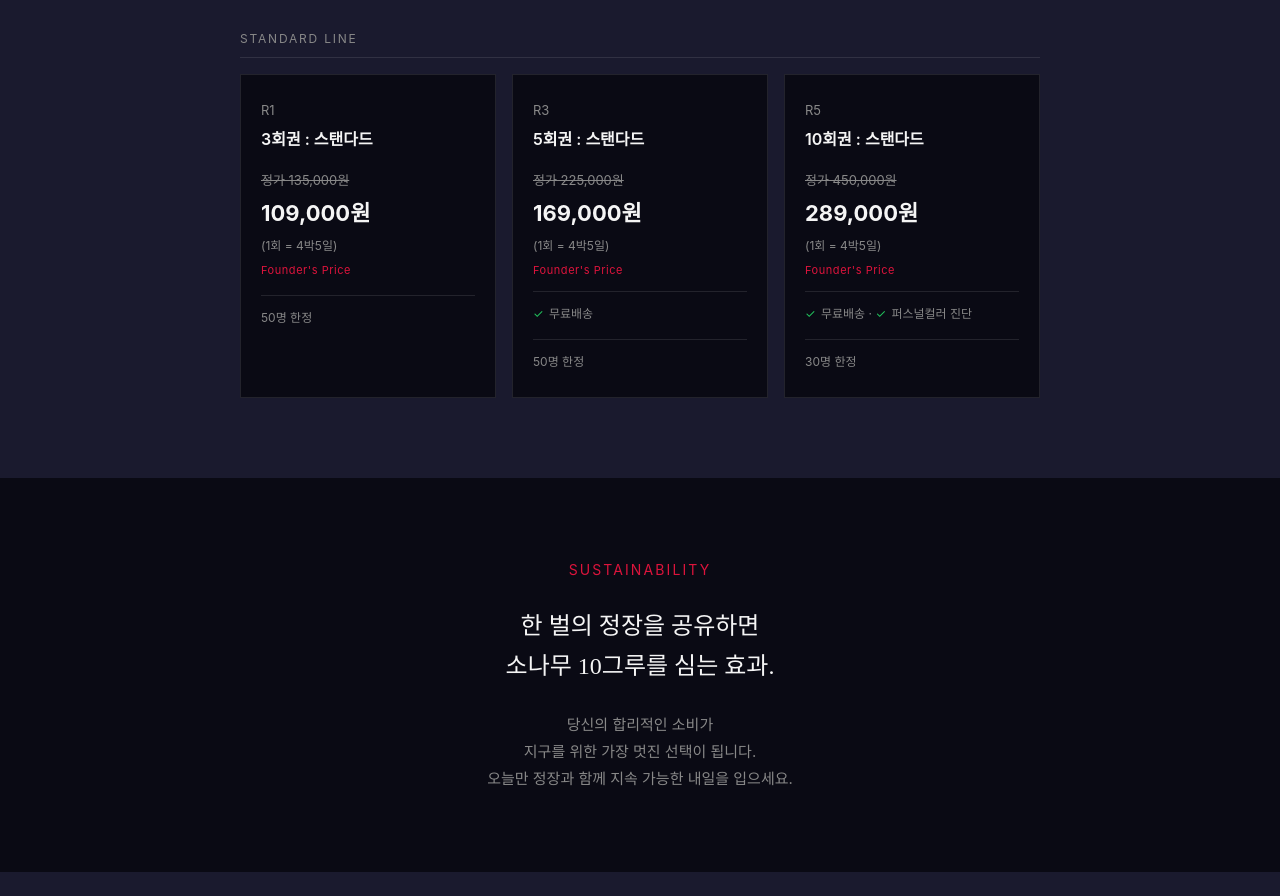
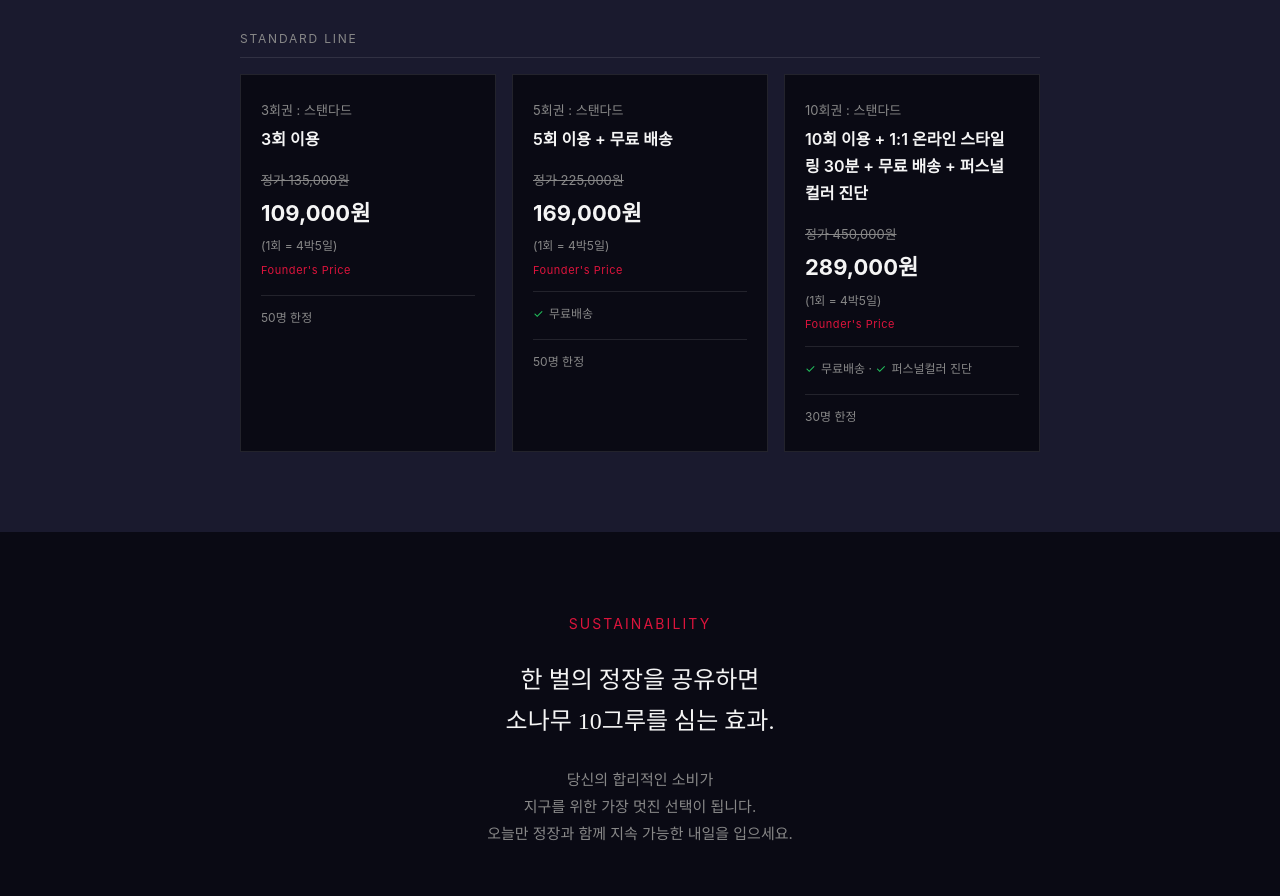
Before and after one commit to sjwoo1999/todaysuit, a plain HTML site: page index.html in a window 1280 px wide. Shown: the part 8407-9303 px from the top of the page. Drawn offline with Linux system fonts and the light colour scheme; a web font is replaced by a local one.

Commit message:
🔨 Modified: index.html
Modified: index.html

```diff
--- a/index.html
+++ b/index.html
@@ -2131,9 +2131,9 @@
             <p class="reward-section-title">STANDARD LINE</p>
             <div class="reward-grid">
                 <div class="reward-card">
-                    <p class="reward-name">R1</p>
-                    <p class="reward-title">3회권
+                    <p class="reward-name">3회권
                         : 스탠다드</p>
+                    <p class="reward-title">3회 이용</p>
                     <p class="reward-original">정가 135,000원</p>
                     <p class="reward-price">109,000원</p>
                     <p class="reward-unit">(1회 = 4박5일)</p>
@@ -2142,9 +2142,10 @@
                 </div>
 
                 <div class="reward-card">
-                    <p class="reward-name">R3</p>
-                    <p class="reward-title">5회권
-                        : 스탠다드</p>
+                    <p class="reward-name">5회권
+                        : 스탠다드 </p>
+                    <p class="reward-title">5회 이용
+                        + 무료 배송</p>
                     <p class="reward-original">정가 225,000원</p>
                     <p class="reward-price">169,000원</p>
                     <p class="reward-unit">(1회 = 4박5일)</p>
@@ -2156,9 +2157,12 @@
                 </div>
 
                 <div class="reward-card">
-                    <p class="reward-name">R5</p>
-                    <p class="reward-title">10회권
+                    <p class="reward-name">10회권
                         : 스탠다드</p>
+                    <p class="reward-title">10회 이용
+                        + 1:1 온라인 스타일링 30분
+                        + 무료 배송
+                        + 퍼스널 컬러 진단</p>
                     <p class="reward-original">정가 450,000원</p>
                     <p class="reward-price">289,000원</p>
                     <p class="reward-unit">(1회 = 4박5일)</p>
```
